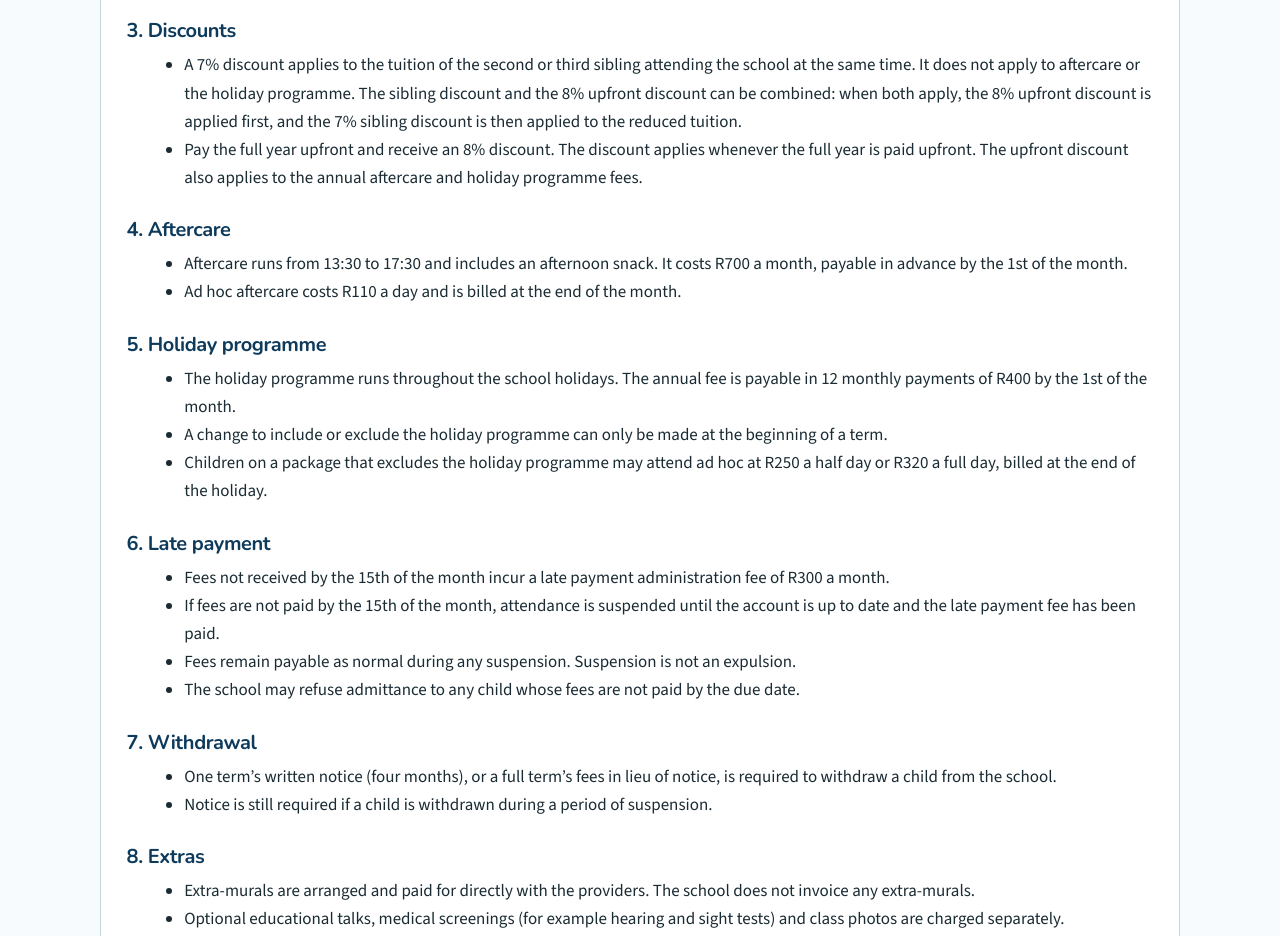
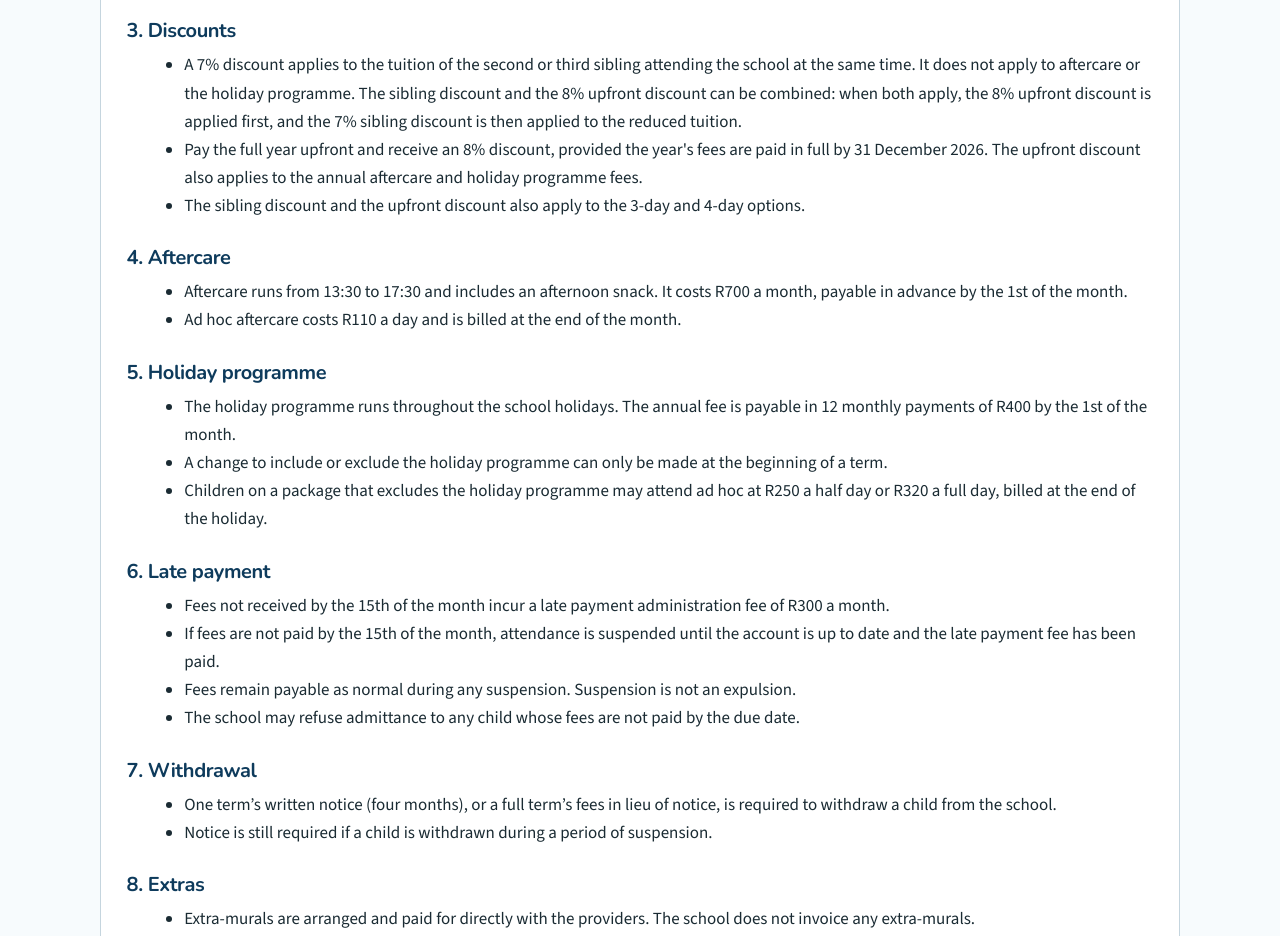
Before and after one commit to deonvdberg1/littletides.co.za, a plain HTML site: page terms.html in a window 1280 px wide. Shown: the part 900-1836 px from the top of the page. Drawn offline with nearby package versions, Linux system fonts and the light colour scheme.

Commit message:
Terms 3.2 and Admissions: 8% upfront discount requires the year paid in full by 31 December 2026; both discounts apply to 3- and 4-day fees (Deon 21:54 24 Nov 2026)

```diff
--- a/terms.html
+++ b/terms.html
@@ -76,7 +76,8 @@
           <h3>3. Discounts</h3>
           <ul>
             <li>A 7% discount applies to the tuition of the second or third sibling attending the school at the same time. It does not apply to aftercare or the holiday programme. The sibling discount and the 8% upfront discount can be combined: when both apply, the 8% upfront discount is applied first, and the 7% sibling discount is then applied to the reduced tuition.</li>
-            <li>Pay the full year upfront and receive an 8% discount. The discount applies whenever the full year is paid upfront. The upfront discount also applies to the annual aftercare and holiday programme fees.</li>
+            <li>Pay the full year upfront and receive an 8% discount, provided the year's fees are paid in full by 31 December 2026. The upfront discount also applies to the annual aftercare and holiday programme fees.</li>
+            <li>The sibling discount and the upfront discount also apply to the 3-day and 4-day options.</li>
           </ul>
 
           <h3>4. Aftercare</h3>
```
Also changed, not shown: admissions.html (+2 -1 lines).
